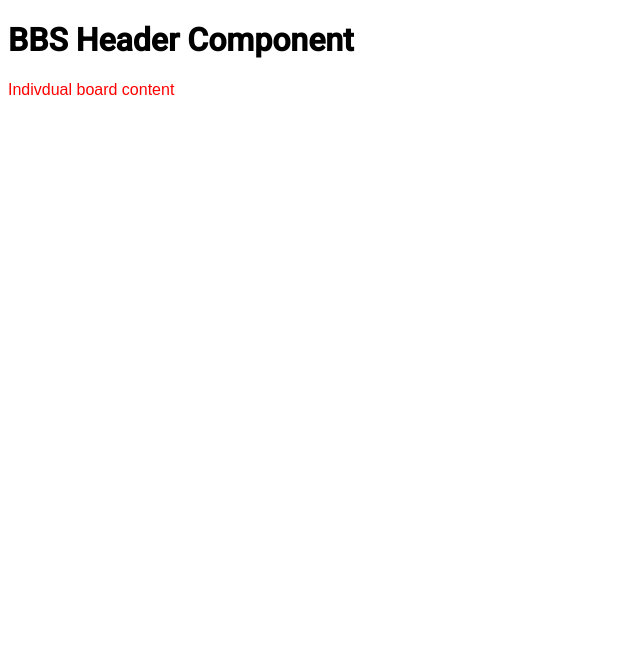
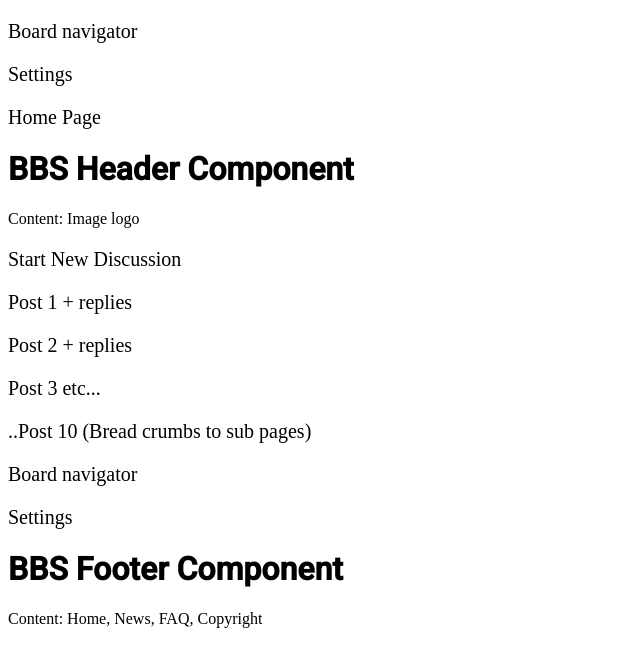
Before and after one commit to Yonkai/BBS, a Next.js app: page /indivdualboard in a window 1280 px wide. Shown: the top 666 px of the page, without its empty margins (0-640 px from the left). Built offline with nearby package versions, Linux system fonts and the light colour scheme.

Commit message:
Fleshed out mores specific placeholders for future content with <p> tags

```diff
--- a/components/About.js
+++ b/components/About.js
@@ -1,6 +1,7 @@
 const About = () => (
     <>
         <h1>BBS About Component</h1>
+        <p>Content: Information on indivual Boards</p>
         <style jsx>{`
           h1 {
             font-family: "Roboto";
--- a/components/Boards.js
+++ b/components/Boards.js
@@ -6,7 +6,7 @@ const Board = () => (
             <a className="boardLink">Board 1</a>
         </Link>
         <Link href="/indivdualboard">
-            <a className="boardLink">Board 1</a>
+            <a className="boardLink">Board 2</a>
         </Link>
       <style jsx>{`
         .boardLink {
--- a/components/Footer.js
+++ b/components/Footer.js
@@ -1,6 +1,7 @@
 const Footer = () => (
     <div>
         <h1>BBS Footer Component</h1>
+        <p>Content: Home, News, FAQ, Copyright</p>
         <style jsx>{`
           h1 {
             font-family: "Roboto";
--- a/components/Header.js
+++ b/components/Header.js
@@ -1,6 +1,7 @@
 const Header = () => (
     <>
         <h1>BBS Header Component</h1>
+        <p>Content: Image logo</p>
         <style jsx>{`
           h1 {
             font-family: "Roboto";
--- a/components/IndividualBoard.js
+++ b/components/IndividualBoard.js
@@ -1,13 +1,26 @@
-import Header from '../components/Header.js';
+import Header from './Header.js';
+import Footer from './Footer.js'
+import Link from 'next/link';
 
 const IndividualBoard = () => (
 <>
+    <p>Board navigator</p>
+    <p>Settings</p>
+    <Link href="/">
+      <p>Home Page</p>
+    </Link>
     <Header/>
-    <p>Indivdual board content</p>
+    <p>Start New Discussion</p>
+    <p>Post 1 + replies</p>
+    <p>Post 2 + replies</p>
+    <p>Post 3 etc...</p>
+    <p>..Post 10 (Bread crumbs to sub pages)</p>
+    <p>Board navigator</p>
+    <p>Settings</p>
+    <Footer/>
     <style jsx>{`
       p{
-          color:red;
-          font-family:fantasy
+          font-size:20px
       }
     `}</style>
 </>
--- a/components/Statistics.js
+++ b/components/Statistics.js
@@ -1,6 +1,7 @@
 const Statistics = () => (
     <>
         <h1>BBS Statistics Component</h1>
+        <p>Content: Total Posts, Users</p>
         <style jsx>{`
           h1 {
             font-family: "Roboto";
```
Also changed, not shown: notes/projectNotes.txt.
